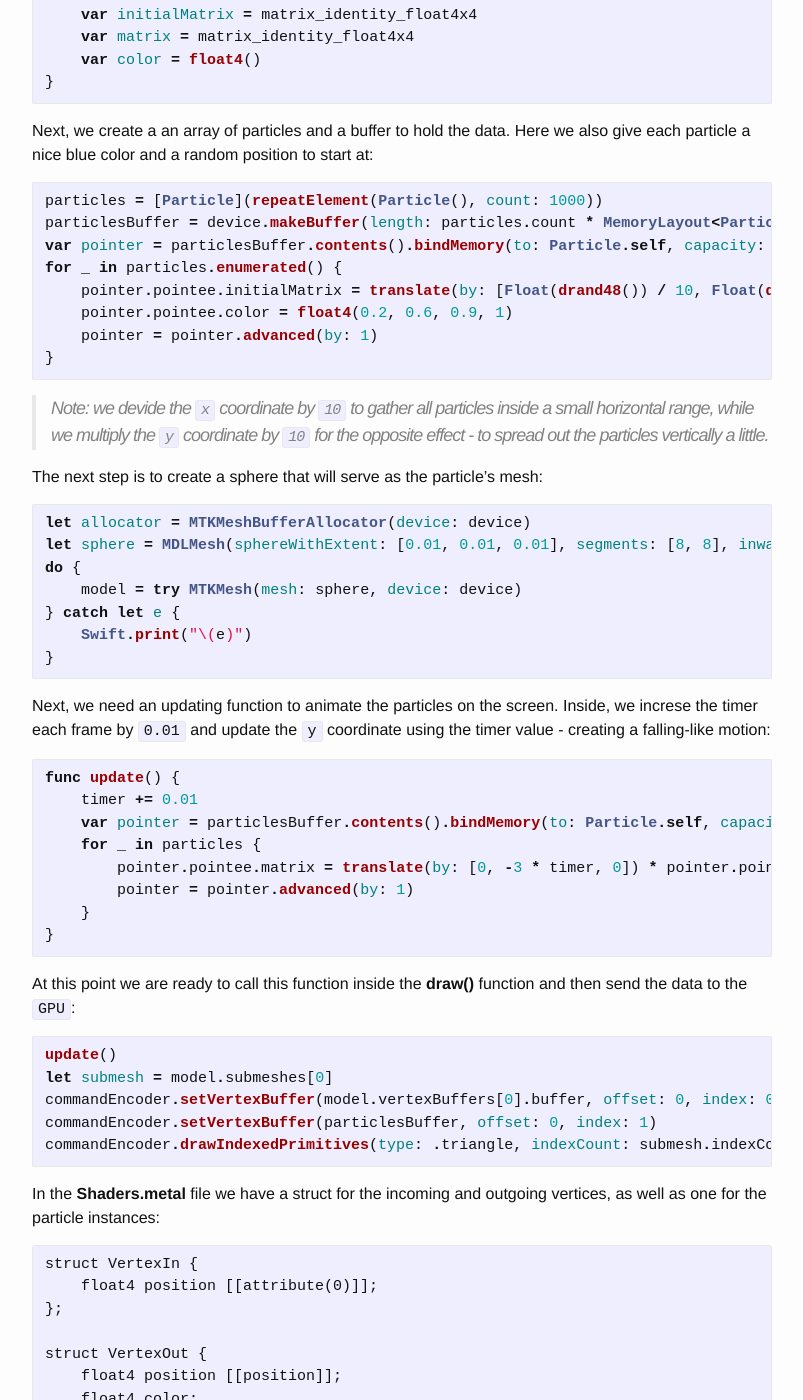
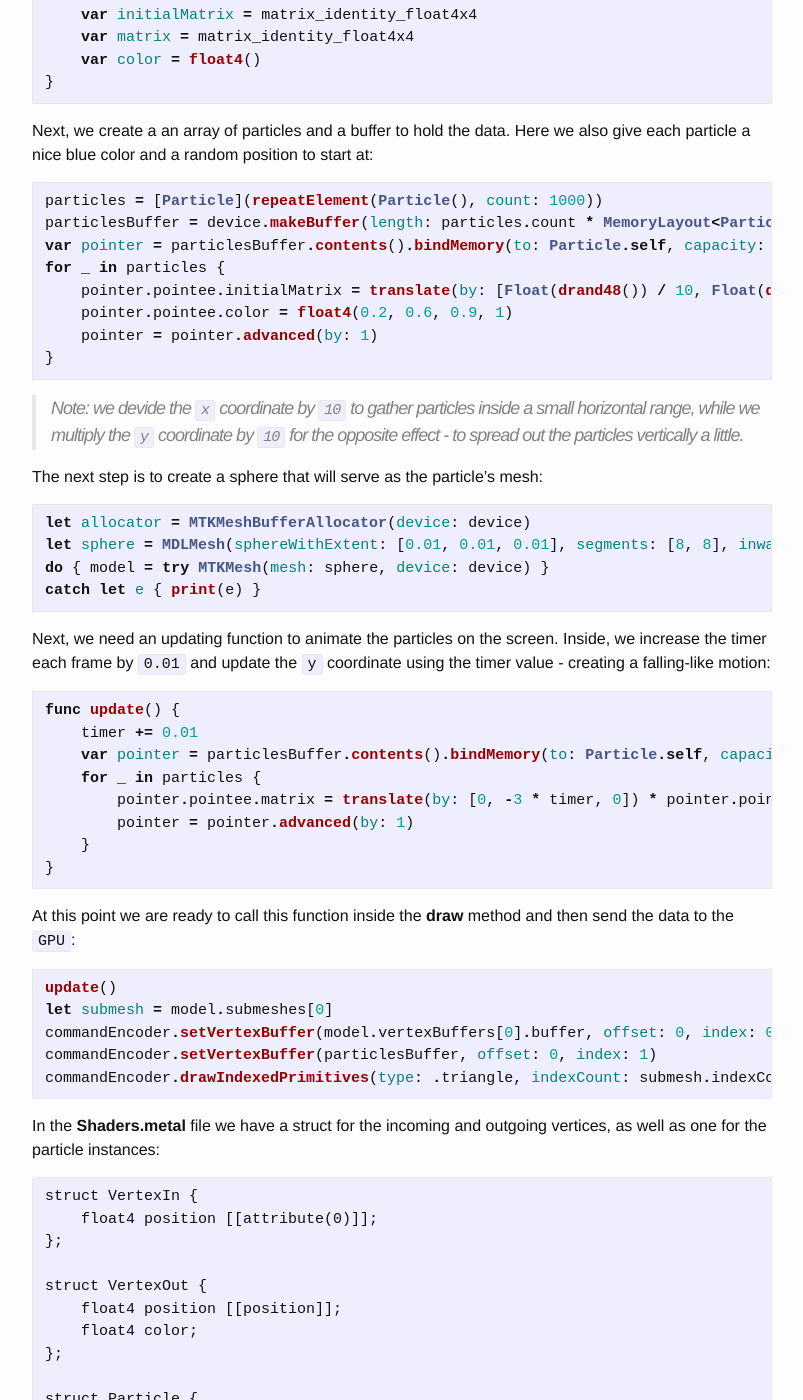
Before and after one commit to AlirioLau/metalkit.github.io, a Jekyll site: the page built from _posts/2017-10-31-working-with-particles-in-metal-part-2.markdown, in a window 1280 px wide and 1400 px high, scrolled down 399 px. Shown: the whole window, without its empty margins (238-1041 px from the left). Built offline with Jekyll 4.4.1, drawn with Linux system fonts in a browser that asks for light colours; comment, search, counter and statistics services are not loaded.

Commit message:
initial commit

````diff
--- a/_posts/2017-10-31-working-with-particles-in-metal-part-2.markdown
+++ b/_posts/2017-10-31-working-with-particles-in-metal-part-2.markdown
@@ -21,28 +21,25 @@ Next, we create a an array of particles and a buffer to hold the data. Here we a
 particles = [Particle](repeatElement(Particle(), count: 1000))
 particlesBuffer = device.makeBuffer(length: particles.count * MemoryLayout<Particle>.stride, options: [])!
 var pointer = particlesBuffer.contents().bindMemory(to: Particle.self, capacity: particles.count)
-for _ in particles.enumerated() {
+for _ in particles {
     pointer.pointee.initialMatrix = translate(by: [Float(drand48()) / 10, Float(drand48()) * 10, 0])
     pointer.pointee.color = float4(0.2, 0.6, 0.9, 1)
     pointer = pointer.advanced(by: 1)
 }
 ```
 
-> Note: we devide the `x` coordinate by `10` to gather all particles inside a small horizontal range, while we multiply the `y` coordinate by `10` for the opposite effect - to spread out the particles vertically a little.
+> Note: we devide the `x` coordinate by `10` to gather particles inside a small horizontal range, while we multiply the `y` coordinate by `10` for the opposite effect - to spread out the particles vertically a little.
 
 The next step is to create a sphere that will serve as the particle's mesh:
 
 ```swift
 let allocator = MTKMeshBufferAllocator(device: device)
 let sphere = MDLMesh(sphereWithExtent: [0.01, 0.01, 0.01], segments: [8, 8], inwardNormals: false, geometryType: .triangles, allocator: allocator)
-do {
-    model = try MTKMesh(mesh: sphere, device: device)
-} catch let e {
-    Swift.print("\(e)")
-}
+do { model = try MTKMesh(mesh: sphere, device: device) }
+catch let e { print(e) }
 ```
 
-Next, we need an updating function to animate the particles on the screen. Inside, we increse the timer each frame by `0.01` and update the `y` coordinate using the timer value - creating a falling-like motion:
+Next, we need an updating function to animate the particles on the screen. Inside, we increase the timer each frame by `0.01` and update the `y` coordinate using the timer value - creating a falling-like motion:
 
 ```swift
 func update() {
@@ -55,7 +52,7 @@ func update() {
 }
 ```
 
-At this point we are ready to call this function inside the __draw()__ function and then send the data to the `GPU`:
+At this point we are ready to call this function inside the __draw__ method and then send the data to the `GPU`:
 
 ```swift
 update()
````
